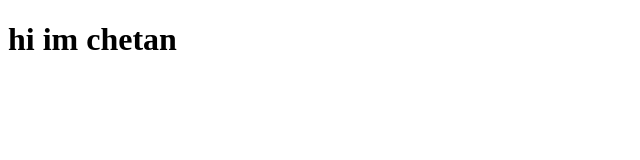
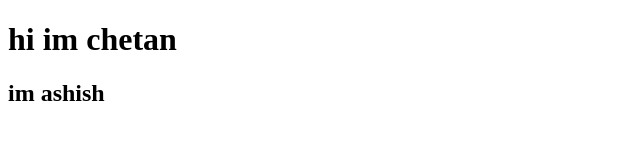
Before and after one commit to chetandsbhadane/learning-repo-2, a plain HTML site: page index.html in a window 1280 px wide. Shown: the whole page, without its empty margins (0-640 px from the left). Drawn offline with Linux system fonts and the light colour scheme.

Commit message:
changes by ashish

```diff
--- a/index.html
+++ b/index.html
@@ -8,5 +8,6 @@
 </head>
 <body>
     <h1>hi im chetan</h1>
+    <h2>im ashish</h2>
 </body>
 </html>
```
